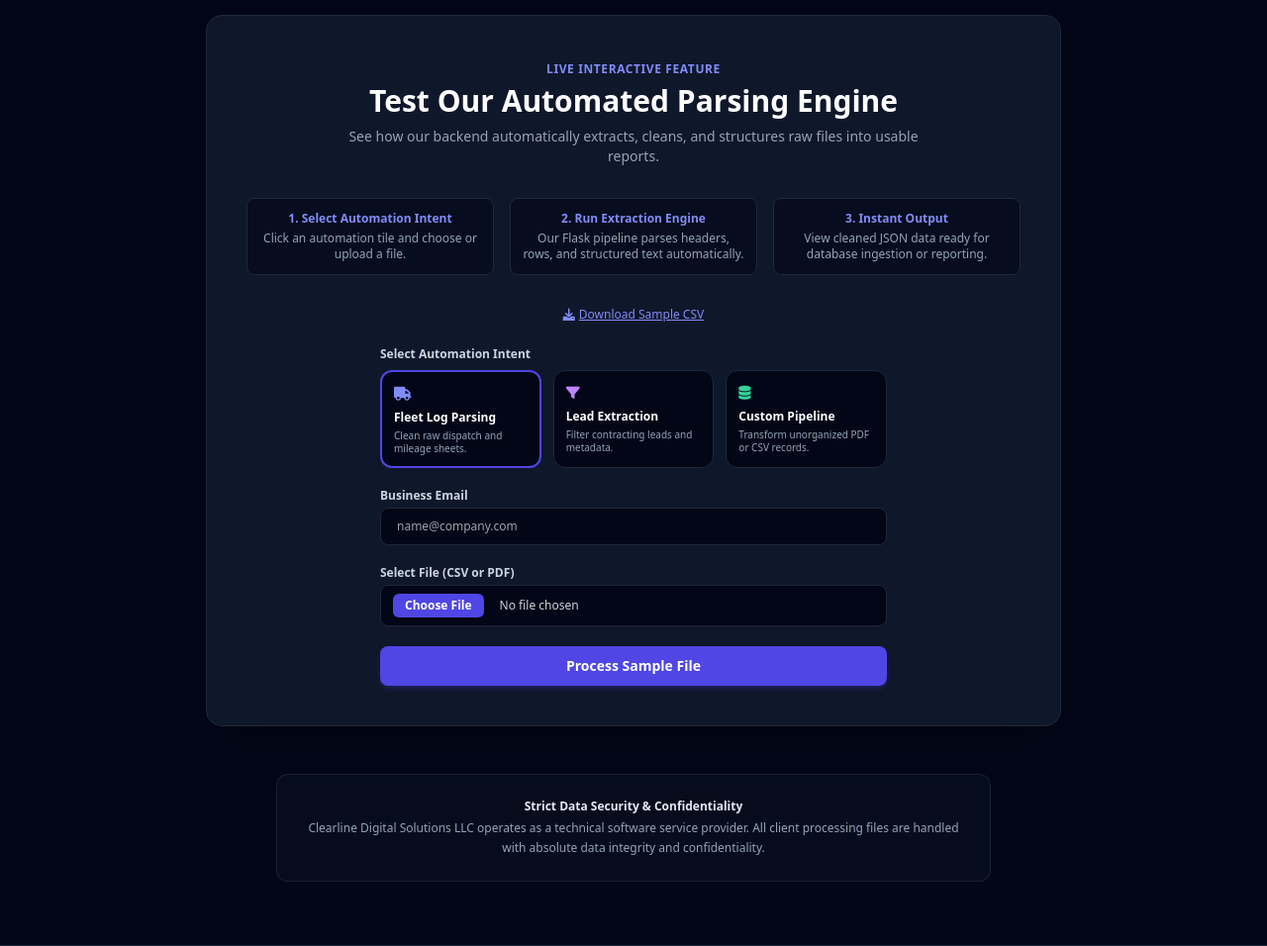
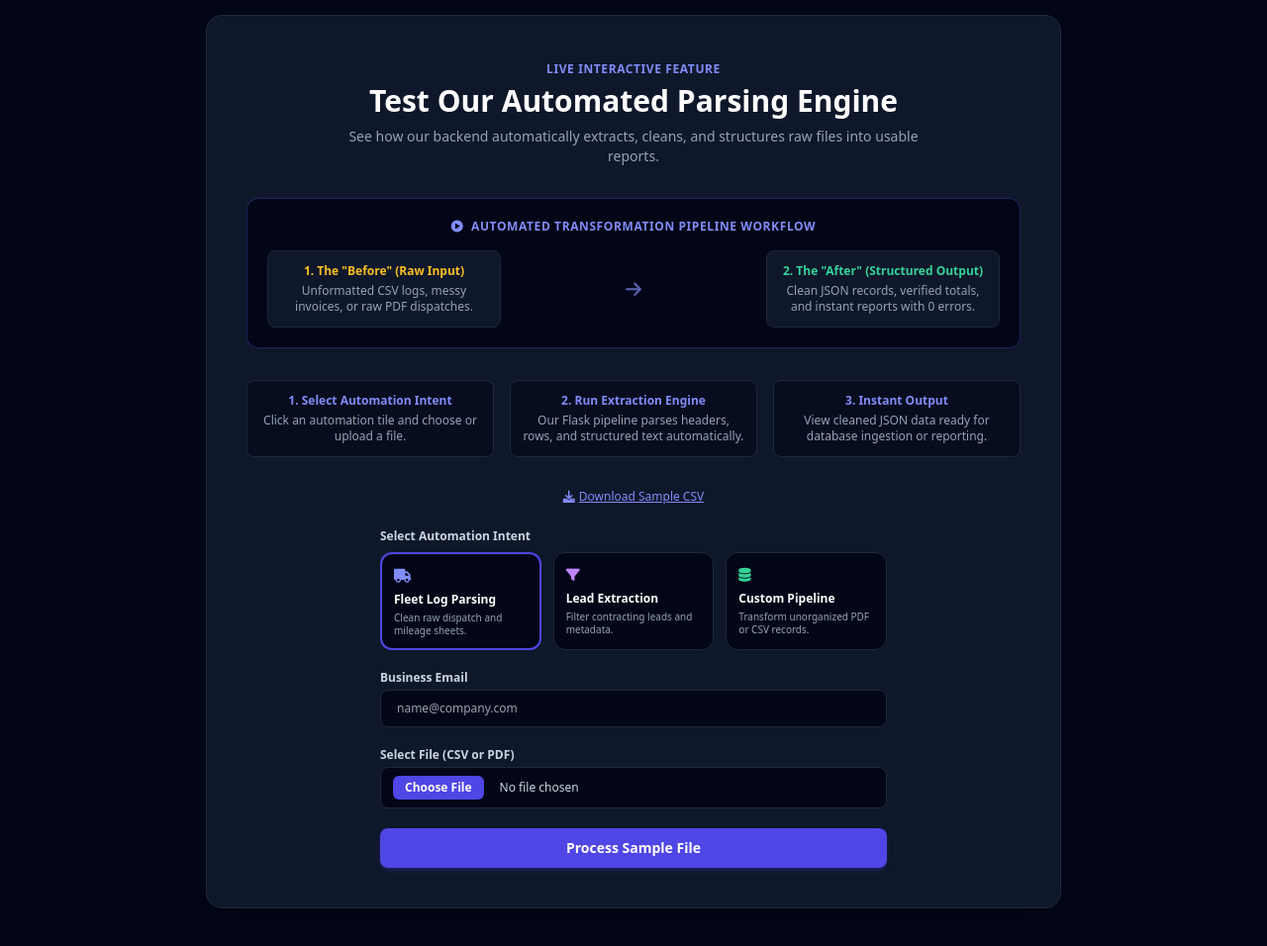
Before and after one commit to fil-stack/Project-Folder, a Flask app: page / in a window 1280 px wide. Shown: the part 1667-2623 px from the top of the page at 99% size. Run offline with Flask 3, Linux system fonts and the light colour scheme; some libraries are stand-ins or nearby versions.

Commit message:
Add visual before and after transformation workflow demo banner

```diff
--- a/templates/index.html
+++ b/templates/index.html
@@ -99,7 +99,7 @@
         </div>
     </section>
 
-    <!-- Interactive Demo Section -->
+    <!-- Interactive Demo Section with Visual Before/After Workflow Demonstration -->
     <section class="max-w-4xl mx-auto px-4 py-12">
         <div class="bg-slate-900 border border-slate-800 rounded-2xl p-6 md:p-10 shadow-2xl">
             <div class="text-center mb-8">
@@ -108,6 +108,26 @@
                 <p class="text-slate-400 text-sm mt-2 max-w-xl mx-auto">
                     See how our backend automatically extracts, cleans, and structures raw files into usable reports.
                 </p>
+            </div>
+
+            <!-- NEW: Visual Before-and-After Workflow Demonstration Banner -->
+            <div class="bg-slate-950 border border-indigo-500/30 rounded-xl p-5 mb-8">
+                <p class="text-xs font-bold text-indigo-400 uppercase tracking-wider text-center mb-4">
+                    <i class="fas fa-play-circle mr-1"></i> Automated Transformation Pipeline Workflow
+                </p>
+                <div class="grid md:grid-cols-3 gap-4 text-center items-center text-xs">
+                    <div class="bg-slate-900 p-3 rounded-lg border border-slate-800">
+                        <span class="font-bold text-amber-400 block mb-1">1. The "Before" (Raw Input)</span>
+                        <span class="text-slate-400">Unformatted CSV logs, messy invoices, or raw PDF dispatches.</span>
+                    </div>
+                    <div class="text-indigo-400 font-bold hidden md:block">
+                        <i class="fas fa-arrow-right text-lg animate-pulse"></i>
+                    </div>
+                    <div class="bg-slate-900 p-3 rounded-lg border border-slate-800">
+                        <span class="font-bold text-emerald-400 block mb-1">2. The "After" (Structured Output)</span>
+                        <span class="text-slate-400">Clean JSON records, verified totals, and instant reports with 0 errors.</span>
+                    </div>
+                </div>
             </div>
 
             <!-- How it works instructions -->
```
